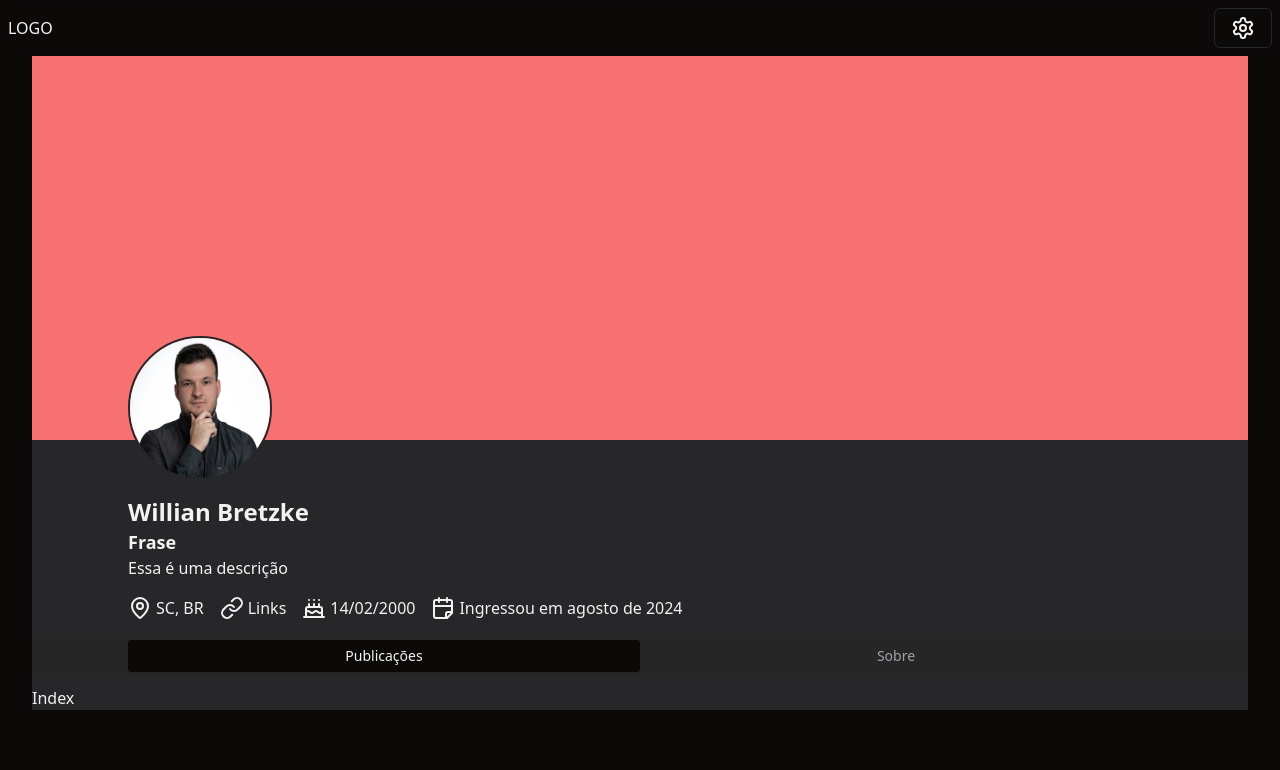
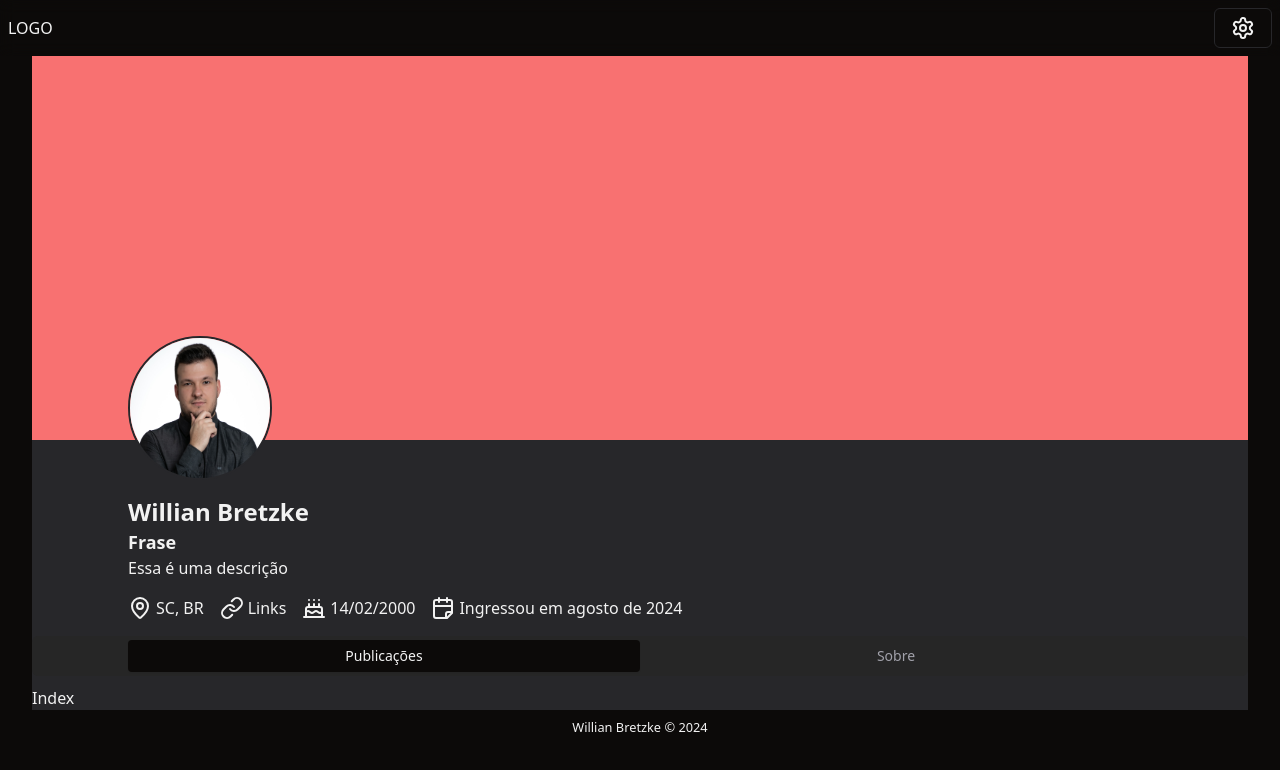
Before and after one commit to bretzke/my-website, a Next.js app: page / in a window 1280 px wide. Shown: the top 770 px of the page. Built offline with nearby package versions, Linux system fonts and the light colour scheme; no server answers.

Commit message:
Added footer

```diff
--- a/src/app/layout.tsx
+++ b/src/app/layout.tsx
@@ -7,6 +7,7 @@ import { ThemeProvider } from "@/components/ThemeProvider";
 import Header from "@/components/Header";
 import ProfileHeader from "@/components/ProfileHeader";
 import { TabsApp } from "@/components/TabsApp";
+import Footer from "@/components/Footer";
 
 const fontSans = FontSans({
   subsets: ["latin"],
@@ -49,6 +50,7 @@ export default async function RootLayout({
                 <TabsApp>{children}</TabsApp>
               </div>
             </div>
+            <Footer />
           </ThemeProvider>
         </body>
       </NextIntlClientProvider>
--- /dev/null
+++ b/src/components/Footer.tsx
@@ -0,0 +1,7 @@
+export default function Footer() {
+  return (
+    <footer className="container flex justify-center mt-2">
+      <small>Willian Bretzke © 2024</small>
+    </footer>
+  );
+}
```
